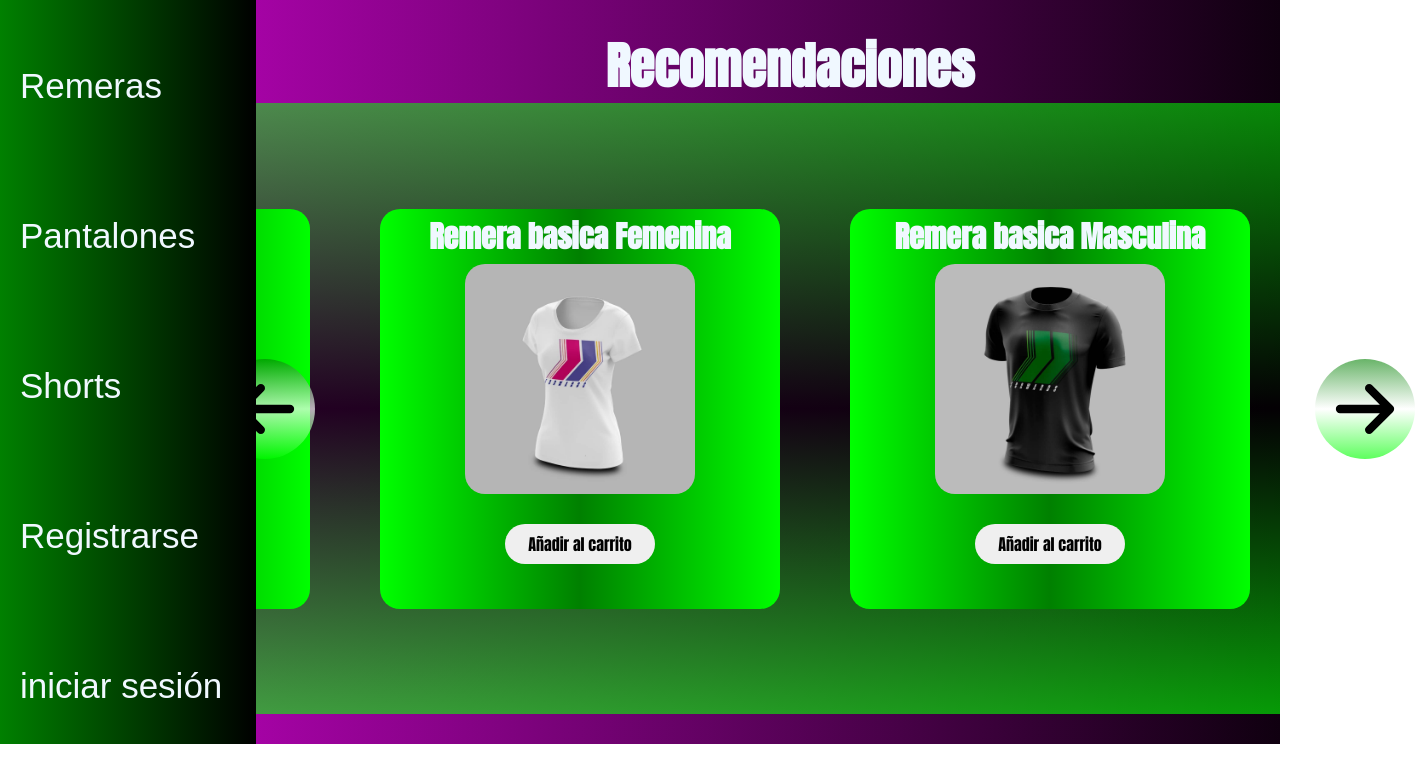
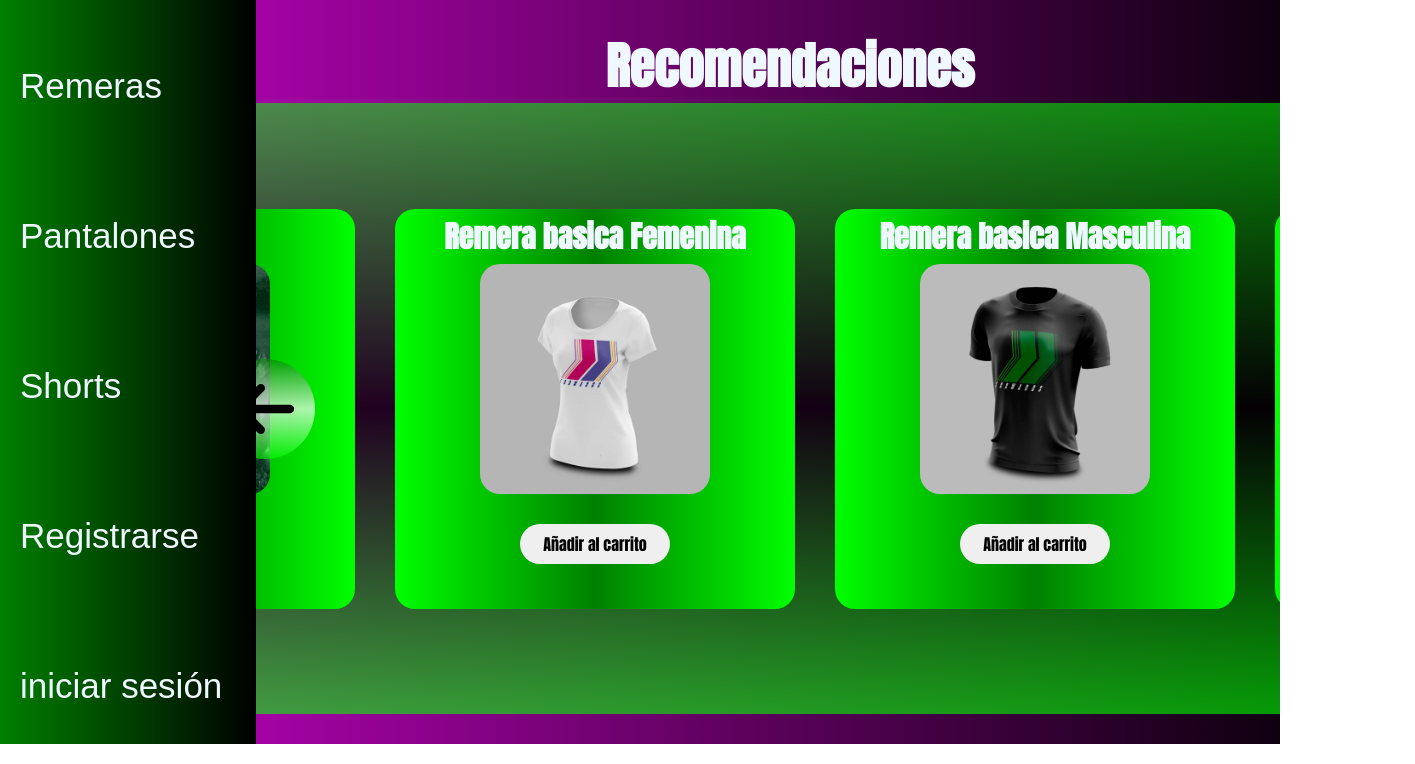
Before and after one commit to AgustinGomez12/preentrega2-Gomez, a React (Vite) app: page / in a window 1280 px wide. Shown: the part 536-1300 px from the top of the page, 1415 px wide, since content can reach past the window. Built offline with nearby package versions, Linux system fonts and the light colour scheme.

Commit message:
Se mejoro el carrusel y se añadio interaccion general

```diff
--- a/src/App.jsx
+++ b/src/App.jsx
@@ -1,11 +1,14 @@
+import { useState } from "react"
 import { ItemListContainer } from "./components/ItemListContainer"
 import NavBar from "./components/NavBar"
 
 function App() {
+  const [cuenta,aumentarCuenta] = useState(0)
   return (
     <>
-      <NavBar/>
-      <ItemListContainer greeting = "INICIO" />
+      <NavBar cuenta={cuenta}/>
+      <ItemListContainer greeting = "INICIO"
+      aumentarCuenta={aumentarCuenta}/>
     </>
   )
 }
--- a/src/components/CartWidget.jsx
+++ b/src/components/CartWidget.jsx
@@ -1,10 +1,10 @@
-import React from "react";
 import carrito from "../assets/shopping-cart-svgrepo-com.svg";
-export const CartWidget = () => {
+export const CartWidget = ({cuenta}) => {
+
   return (
     <div className="container-carrito">
       <img src={carrito} alt="" />
-      <span>(0)</span>
+      <span>({cuenta})</span>
     </div>
   );
 };
--- a/src/components/ContainerFlechas.jsx
+++ b/src/components/ContainerFlechas.jsx
@@ -1,15 +1,24 @@
-import React from 'react'
 import flechaIzq from '../assets/flecha-izq.svg'
 import flechaDer from '../assets/flecha-der.svg'
-const ContainerFlechas = ({children}) => {
+const ContainerFlechas = ({children,position,moverPotitionD}) => {
+ const moverDer = () => {
+  moverPotitionD({
+    left: position.left + 150
+  })
+ }
+ const moverIzq = () => {
+  moverPotitionD({
+    left: position.left - 150
+  })
+}
   return (
     <div className='container-flechas'>
         {children}
         <figure className='flecha-der'>
-            <img src={flechaDer} alt="" />
+            <img onClick={moverDer} src={flechaDer} alt="" />
         </figure>
         <figure className='flecha-izq'>
-            <img src={flechaIzq} alt="" />
+            <img onClick={moverIzq} src={flechaIzq} alt="" />
         </figure>
     </div>
   )
--- a/src/components/ItemListContainer.jsx
+++ b/src/components/ItemListContainer.jsx
@@ -1,86 +1,75 @@
-import React from 'react'
-import '../scss/styles/itemlistcontainer.scss'
-import '../scss/styles/base.scss'
-import remeraRugbyFemenino from '../assets/remera-rugby-f.jpg'
-import remeraFutbol from '../assets/remera-futbol.jpg'
-import remeraBasica from '../assets/remera-basica.jpg'
-import calzaMasculina from '../assets/calza-masculina.jpg'
-import remeraBasicaM from '../assets/remera-basica-mujer.jpg'
-import shortMasculinoN from '../assets/short-negro.jpg'
-import { Items } from './Items'
-import ContainerFlechas from './ContainerFlechas'
-import Titles from './Titles'
-import CarruselAuto from './CarruselAuto'
+import "../scss/styles/itemlistcontainer.scss";
+import "../scss/styles/base.scss";
+import remeraBasica from "../assets/remera-basica.jpg";
+import calzaMasculina from "../assets/calza-masculina.jpg";
+import remeraBasicaM from "../assets/remera-basica-mujer.jpg";
+import shortMasculinoN from "../assets/short-negro.jpg";
+import { Items } from "./Items";
+import ContainerFlechas from "./ContainerFlechas";
+import Titles from "./Titles";
+import CarruselAuto from "./CarruselAuto";
+import { useState } from "react";
 
+export const ItemListContainer = ({ greeting, aumentarCuenta }) => {
+  const añadirCarrito = () => {
+    aumentarCuenta((aumentar) => aumentar + 1);
+  };
 
-export const ItemListContainer = ({greeting}) => {
+  const [position, moverPotitionD] = useState({ left: 0 });
+
   return (
     <main>
-       <div className='container-listItem'>
-            <h2>
-                {greeting}
-            </h2>
-            <CarruselAuto>
-
-            </CarruselAuto>
-        <div/>
+      <div className="container-listItem">
+        <h2>{greeting}</h2>
+        <CarruselAuto></CarruselAuto>
+        <div />
         <Titles>
-          <h2>
-            Recomendaciones
-          </h2>
+          <h2>Recomendaciones</h2>
         </Titles>
-        <div className='items-varios'>
-          <ContainerFlechas/>
+        <div className="items-varios">
+          <ContainerFlechas position={position} moverPotitionD={moverPotitionD}/>
+          <div
+            style={{
+              position: "relative",
+              left: `${position.left}px`,
+              right: `${position.right}px`,
+            }}
+            className="container-items"
+          >
             <Items>
-              <h3>
-                 Calza masculina
-              </h3>
+              <h3>Calza masculina</h3>
               <figure>
                 <img src={calzaMasculina} alt="" />
               </figure>
-              <button>
-                Añadir al carrito
-              </button>
+              <button onClick={añadirCarrito}>Añadir al carrito</button>
             </Items>
 
             <Items>
-              <h3>
-                 Remera basica Femenina
-              </h3>
+              <h3>Remera basica Femenina</h3>
               <figure>
                 <img src={remeraBasicaM} alt="" />
               </figure>
-              <button>
-                Añadir al carrito
-              </button>
+              <button onClick={añadirCarrito}>Añadir al carrito</button>
             </Items>
 
             <Items>
-              <h3>
-                 Remera basica Masculina
-              </h3>
+              <h3>Remera basica Masculina</h3>
               <figure>
                 <img src={remeraBasica} alt="" />
               </figure>
-              <button>
-                Añadir al carrito
-              </button>
+              <button onClick={añadirCarrito}>Añadir al carrito</button>
             </Items>
 
             <Items>
-              <h3>
-                 Short masculino negro
-              </h3>
+              <h3>Short masculino negro</h3>
               <figure>
                 <img src={shortMasculinoN} alt="" />
               </figure>
-              <button>
-                Añadir al carrito
-              </button>
+              <button onClick={añadirCarrito}>Añadir al carrito</button>
             </Items>
           </div>
-
+        </div>
       </div>
     </main>
-  )
-}
+  );
+};
--- a/src/components/NavBar.jsx
+++ b/src/components/NavBar.jsx
@@ -1,10 +1,10 @@
-import React from "react";
 import imgenLogo from "../assets/logo-fowards.png";
 import "../scss/styles/base.scss";
 import "../scss/styles/navbar.scss";
 import { CartWidget } from "./CartWidget";
 
-const NavBar = () => {
+const NavBar = ({cuenta}) => {
+
   return (
     <header>
       <div className="contenedor-navbar">
@@ -13,12 +13,12 @@ const NavBar = () => {
           <h1>Fowards</h1>
         </div>
         <div className="container-estructuraCarYSpan">
-          <CartWidget />
+          <CartWidget cuenta={cuenta}/>
         </div>
         <div className="container-links">
           <ul>
             <li>
-              <a href="">Inicio</a>
+              <a href="" >Inicio</a>
             </li>
             <li>
               <a href="">Remeras</a>
--- a/src/scss/styles/itemlistcontainer.scss
+++ b/src/scss/styles/itemlistcontainer.scss
@@ -115,6 +115,13 @@
     padding-bottom: 10px;
     overflow: hidden;
     margin-bottom: 30px;
+    position: relative;
+
+    .container-items{
+        display: flex;
+        position: relative;
+        transition: 2s;
+    }
 
     .container-flechas{
         display: flex;
```
Lines whose indentation alone changed are shown as unchanged.
